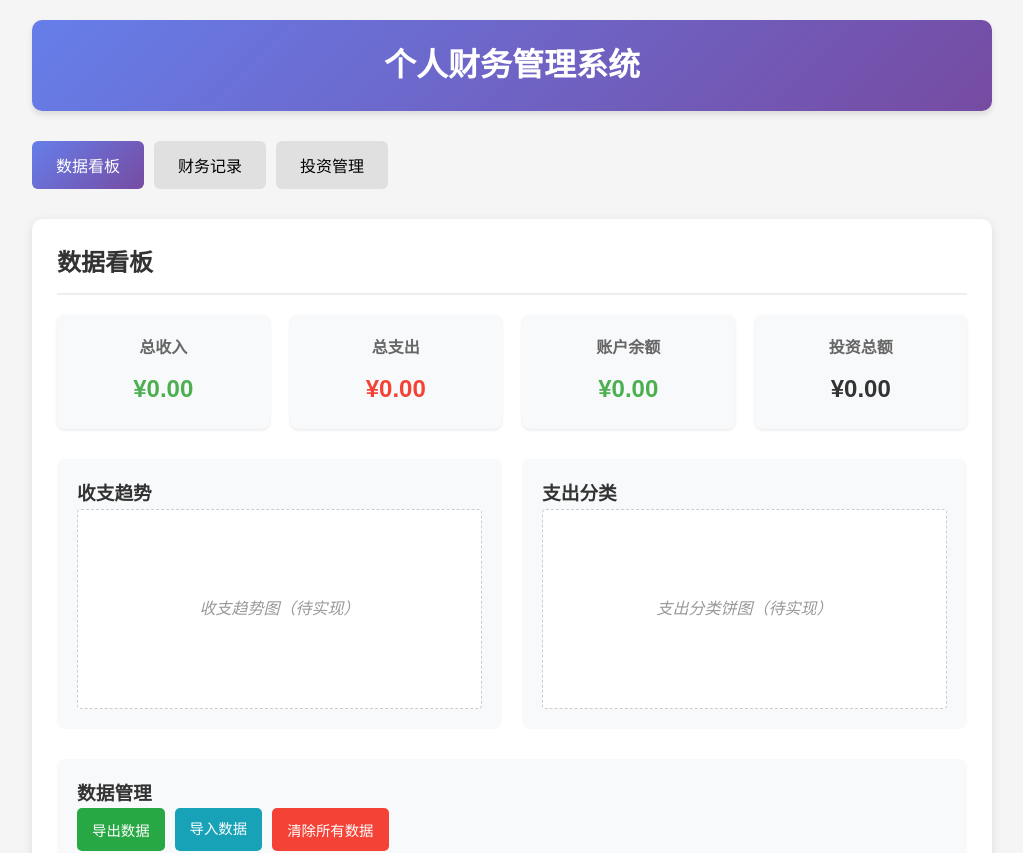
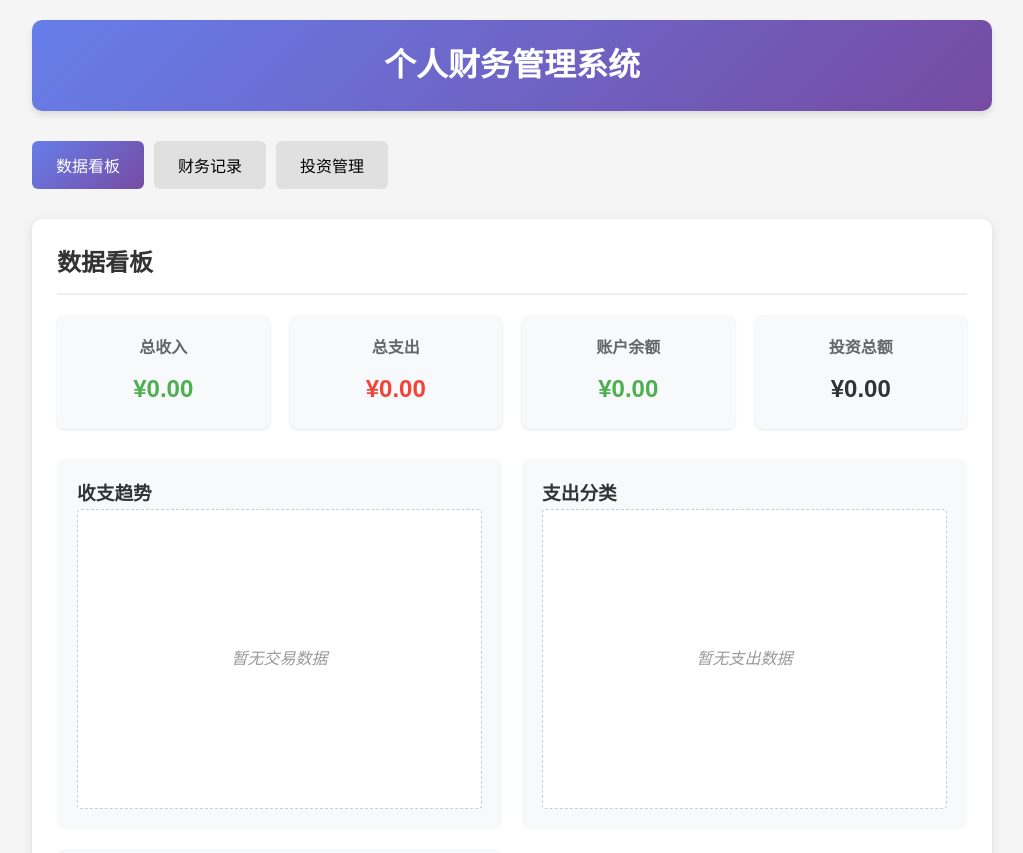
Before and after one commit to hetan697/Financial-Planning, a Vue app: page / in a window 1280 px wide. Shown: the top 853 px of the page, without its empty margins (128-1151 px from the left). Built offline with nearby package versions, Linux system fonts and the light colour scheme.

Commit message:
实现数据可视化功能：添加收支趋势、支出分类和投资收益趋势图表

```diff
--- a/package.json
+++ b/package.json
@@ -18,6 +18,7 @@
   "author": "Financial Planning Team",
   "license": "MIT",
   "dependencies": {
+    "chart.js": "^4.5.1",
     "vue": "^3.5.13"
   },
   "devDependencies": {
--- a/src/components/Dashboard.vue
+++ b/src/components/Dashboard.vue
@@ -26,17 +26,36 @@
 
     <!-- 图表区域 -->
     <div class="charts">
+      <!-- 收支趋势图 -->
       <div class="chart-container">
         <h3>收支趋势</h3>
-        <div class="chart-placeholder">
-          <p>收支趋势图（待实现）</p>
+        <div class="chart-wrapper">
+          <canvas ref="incomeExpenseChart" v-show="hasTransactions"></canvas>
+          <div v-if="!hasTransactions" class="chart-placeholder">
+            <p>暂无交易数据</p>
+          </div>
         </div>
       </div>
 
+      <!-- 支出分类饼图 -->
       <div class="chart-container">
         <h3>支出分类</h3>
-        <div class="chart-placeholder">
-          <p>支出分类饼图（待实现）</p>
+        <div class="chart-wrapper">
+          <canvas ref="expenseCategoryChart" v-show="hasExpenseTransactions"></canvas>
+          <div v-if="!hasExpenseTransactions" class="chart-placeholder">
+            <p>暂无支出数据</p>
+          </div>
+        </div>
+      </div>
+
+      <!-- 投资收益趋势图 -->
+      <div class="chart-container">
+        <h3>投资收益趋势</h3>
+        <div class="chart-wrapper">
+          <canvas ref="investmentReturnChart" v-show="hasInvestments"></canvas>
+          <div v-if="!hasInvestments" class="chart-placeholder">
+            <p>暂无投资数据</p>
+          </div>
         </div>
       </div>
     </div>
@@ -57,6 +76,9 @@
 </template>
 
 <script>
+import { Chart, registerables } from 'chart.js';
+Chart.register(...registerables);
+
 export default {
   name: 'Dashboard',
   props: {
@@ -70,6 +92,13 @@ export default {
     }
   },
   emits: ['export-data', 'import-data', 'clear-data'],
+  data() {
+    return {
+      incomeExpenseChart: null,
+      expenseCategoryChart: null,
+      investmentReturnChart: null
+    };
+  },
   computed: {
     totalIncome() {
       return this.transactions
@@ -89,6 +118,34 @@ export default {
         const price = investment.currentPrice || investment.purchasePrice;
         return sum + (price * investment.quantity);
       }, 0);
+    },
+    hasTransactions() {
+      return this.transactions.length > 0;
+    },
+    hasExpenseTransactions() {
+      return this.transactions.filter(t => t.type === 'expense').length > 0;
+    },
+    hasInvestments() {
+      return this.investments.length > 0;
+    }
+  },
+  mounted() {
+    this.renderCharts();
+  },
+  watch: {
+    transactions: {
+      handler() {
+        this.destroyCharts();
+        this.renderCharts();
+      },
+      deep: true
+    },
+    investments: {
+      handler() {
+        this.destroyCharts();
+        this.renderCharts();
+      },
+      deep: true
     }
   },
   methods: {
@@ -100,7 +157,250 @@ export default {
     },
     clearAllData() {
       this.$emit('clear-data');
+    },
+    renderCharts() {
+      this.renderIncomeExpenseChart();
+      this.renderExpenseCategoryChart();
+      this.renderInvestmentReturnChart();
+    },
+    destroyCharts() {
+      if (this.incomeExpenseChart) {
+        this.incomeExpenseChart.destroy();
+      }
+      if (this.expenseCategoryChart) {
+        this.expenseCategoryChart.destroy();
+      }
+      if (this.investmentReturnChart) {
+        this.investmentReturnChart.destroy();
+      }
+    },
+    // 收支趋势图
+    renderIncomeExpenseChart() {
+      if (!this.hasTransactions) return;
+
+      const ctx = this.$refs.incomeExpenseChart.getContext('2d');
+
+      // 按月份分组数据
+      const monthlyData = this.groupTransactionsByMonth();
+
+      // 准备图表数据
+      const labels = Object.keys(monthlyData).sort();
+      const incomeData = labels.map(month => monthlyData[month].income);
+      const expenseData = labels.map(month => monthlyData[month].expense);
+
+      this.incomeExpenseChart = new Chart(ctx, {
+        type: 'line',
+        data: {
+          labels: labels,
+          datasets: [
+            {
+              label: '收入',
+              data: incomeData,
+              borderColor: '#4caf50',
+              backgroundColor: 'rgba(76, 175, 80, 0.1)',
+              tension: 0.4,
+              fill: true
+            },
+            {
+              label: '支出',
+              data: expenseData,
+              borderColor: '#f44336',
+              backgroundColor: 'rgba(244, 67, 54, 0.1)',
+              tension: 0.4,
+              fill: true
+            }
+          ]
+        },
+        options: {
+          responsive: true,
+          maintainAspectRatio: false,
+          scales: {
+            y: {
+              beginAtZero: true,
+              ticks: {
+                callback: function(value) {
+                  return '¥' + value;
+                }
+              }
+            }
+          },
+          plugins: {
+            legend: {
+              position: 'top',
+            },
+            tooltip: {
+              callbacks: {
+                label: function(context) {
+                  return context.dataset.label + ': ¥' + context.parsed.y;
+                }
+              }
+            }
+          }
+        }
+      });
+    },
+    // 支出分类饼图
+    renderExpenseCategoryChart() {
+      if (!this.hasExpenseTransactions) return;
+
+      const ctx = this.$refs.expenseCategoryChart.getContext('2d');
+
+      // 按描述分组支出数据
+      const expenseCategories = this.groupExpensesByCategory();
+
+      // 准备图表数据
+      const labels = Object.keys(expenseCategories);
+      const data = labels.map(label => expenseCategories[label]);
+      const backgroundColors = this.generateColors(labels.length);
+
+      this.expenseCategoryChart = new Chart(ctx, {
+        type: 'pie',
+        data: {
+          labels: labels,
+          datasets: [{
+            data: data,
+            backgroundColor: backgroundColors,
+            borderWidth: 1
+          }]
+        },
+        options: {
+          responsive: true,
+          maintainAspectRatio: false,
+          plugins: {
+            legend: {
+              position: 'right',
+            },
+            tooltip: {
+              callbacks: {
+                label: function(context) {
+                  const label = context.label || '';
+                  const value = context.parsed;
+                  const total = context.dataset.data.reduce((a, b) => a + b, 0);
+                  const percentage = Math.round((value / total) * 100);
+                  return `${label}: ¥${value} (${percentage}%)`;
+                }
+              }
+            }
+          }
+        }
+      });
+    },
+    // 投资收益趋势图
+    renderInvestmentReturnChart() {
+      if (!this.hasInvestments) return;
+
+      const ctx = this.$refs.investmentReturnChart.getContext('2d');
+
+      // 准备投资数据
+      const investmentLabels = this.investments.map(inv => inv.name);
+      const profitData = this.investments.map(inv => {
+        const currentValue = (inv.currentPrice || inv.purchasePrice) * inv.quantity;
+        const cost = inv.purchasePrice * inv.quantity;
+        return currentValue - cost;
+      });
+
+      // 设置颜色（正收益为绿色，负收益为红色）
+      const backgroundColors = profitData.map(profit =>
+        profit >= 0 ? 'rgba(76, 175, 80, 0.6)' : 'rgba(244, 67, 54, 0.6)'
+      );
+
+      const borderColors = profitData.map(profit =>
+        profit >= 0 ? 'rgb(76, 175, 80)' : 'rgb(244, 67, 54)'
+      );
+
+      this.investmentReturnChart = new Chart(ctx, {
+        type: 'bar',
+        data: {
+          labels: investmentLabels,
+          datasets: [{
+            label: '投资收益',
+            data: profitData,
+            backgroundColor: backgroundColors,
+            borderColor: borderColors,
+            borderWidth: 1
+          }]
+        },
+        options: {
+          responsive: true,
+          maintainAspectRatio: false,
+          scales: {
+            y: {
+              beginAtZero: true,
+              ticks: {
+                callback: function(value) {
+                  return '¥' + value;
+                }
+              }
+            }
+          },
+          plugins: {
+            legend: {
+              display: false
+            },
+            tooltip: {
+              callbacks: {
+                label: function(context) {
+                  return '收益: ¥' + context.parsed.y;
+                }
+              }
+            }
+          }
+        }
+      });
+    },
+    // 按月份分组交易数据
+    groupTransactionsByMonth() {
+      const grouped = {};
+
+      this.transactions.forEach(transaction => {
+        // 提取年月作为键
+        const date = new Date(transaction.date);
+        const monthKey = `${date.getFullYear()}-${(date.getMonth() + 1).toString().padStart(2, '0')}`;
+
+        if (!grouped[monthKey]) {
+          grouped[monthKey] = { income: 0, expense: 0 };
+        }
+
+        if (transaction.type === 'income') {
+          grouped[monthKey].income += transaction.amount;
+        } else {
+          grouped[monthKey].expense += transaction.amount;
+        }
+      });
+
+      return grouped;
+    },
+    // 按类别分组支出数据
+    groupExpensesByCategory() {
+      const grouped = {};
+
+      const expenseTransactions = this.transactions.filter(t => t.type === 'expense');
+
+      expenseTransactions.forEach(transaction => {
+        const category = transaction.description;
+        if (!grouped[category]) {
+          grouped[category] = 0;
+        }
+        grouped[category] += transaction.amount;
+      });
+
+      return grouped;
+    },
+    // 生成随机颜色
+    generateColors(count) {
+      const colors = [];
+      const hueStep = 360 / count;
+
+      for (let i = 0; i < count; i++) {
+        const hue = i * hueStep;
+        colors.push(`hsl(${hue}, 70%, 60%)`);
+      }
+
+      return colors;
     }
+  },
+  beforeUnmount() {
+    this.destroyCharts();
   }
 };
 </script>
@@ -174,8 +474,13 @@ export default {
   color: #333;
 }
 
+.chart-wrapper {
+  height: 300px;
+  position: relative;
+}
+
 .chart-placeholder {
-  height: 200px;
+  height: 100%;
   display: flex;
   align-items: center;
   justify-content: center;
```
Also changed, not shown: 2 other files (tests, documents, lock files or other folders).
